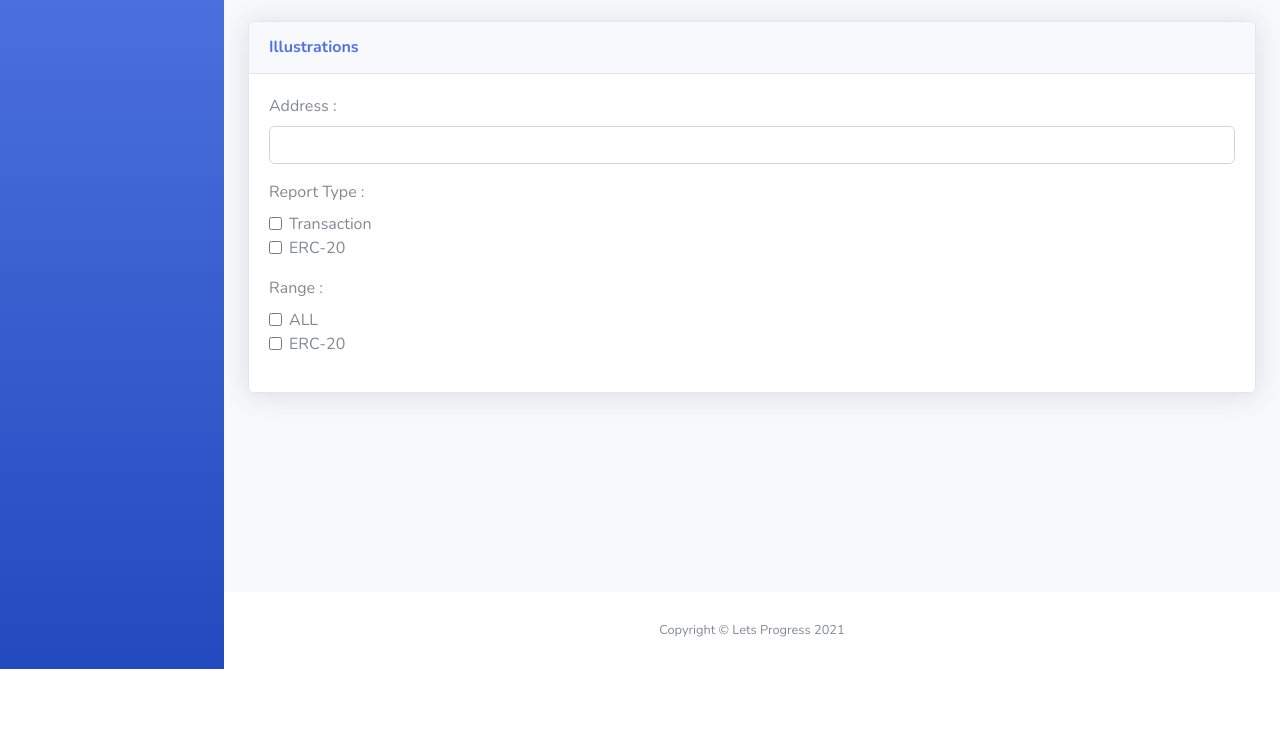
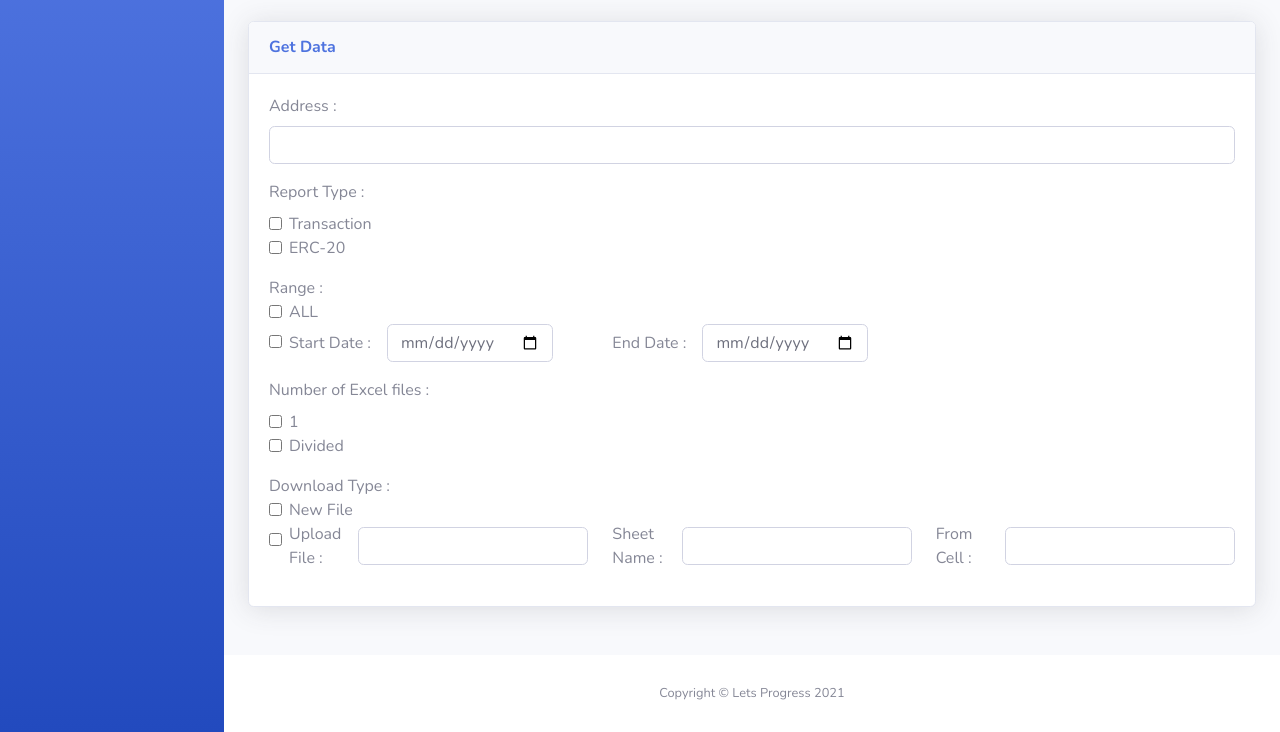
Before and after one commit to jeremylzn/savannah-dashboard, a website with bundled scripts: page index.html in a window 1280 px wide. Shown: the part 131-863 px from the top of the page. Before the commit the page ends 800 px from the top, so only its background shows below. Built offline with nearby package versions, Linux system fonts and the light colour scheme.

Commit message:
form-fix

```diff
--- a/index.html
+++ b/index.html
@@ -18,7 +18,8 @@
         rel="stylesheet">
 
     <!-- Custom styles for this template-->
-    <link href="css/sb-admin-2.min.css" rel="stylesheet">
+    <!-- <link href="css/sb-admin-2.min.css" rel="stylesheet"> -->
+    <link href="css/sb-admin-2.css" rel="stylesheet">
 
 </head>
 
@@ -97,7 +98,7 @@
                             <!-- Illustrations -->
                             <div class="card shadow mb-4">
                                 <div class="card-header py-3">
-                                    <h6 class="m-0 font-weight-bold text-primary">Illustrations</h6>
+                                    <h6 class="m-0 font-weight-bold text-primary">Get Data</h6>
                                 </div>
                                 <div class="card-body">
 
@@ -105,13 +106,15 @@
 
                                         <div class="form-group address">
                                             <label for="address-input">Address :</label>
-                                          <input type="text" class="form-control" id="address-input" aria-describedby="address-input">
+                                            <input type="text" class="form-control" id="address-input"
+                                                aria-describedby="address-input">
                                         </div>
 
                                         <div class="form-group report-type">
                                             <label>Report Type :</label>
                                             <div class="form-check">
-                                            <input class="form-check-input" type="checkbox" value="" id="transaction">
+                                                <input class="form-check-input" type="checkbox" value=""
+                                                    id="transaction">
                                                 <label class="form-check-label" for="transaction">
                                                     Transaction
                                                 </label>
@@ -124,7 +127,7 @@
                                             </div>
                                         </div>
 
-                                        <div class="form-group range">
+                                        <div class="form-group range form-checkbox-input">
                                             <label>Range :</label>
                                             <div class="form-check">
                                                 <input class="form-check-input" type="checkbox" value="" id="all-range">
@@ -133,12 +136,77 @@
                                                 </label>
                                             </div>
                                             <div class="form-check">
-                                              <input class="form-check-input" type="checkbox" value="" id="erc-20">
-                                              <label class="form-check-label" for="erc-20">
-                                                ERC-20
+                                                <input class="form-check-input checkbox-input" type="checkbox" value="" id="ranged">
+                                                <label class="form-check-label" for="ranged">
+
+                                                    <div class="row ranging-date">
+                                                        <div class="col-md-4 range-data">
+                                                            <label for="start-date">Start Date : </label> <input
+                                                                type="date" class="form-control" id="start-date"
+                                                                aria-describedby="start-date">
+                                                        </div>
+                                                        <div class="col-md-8 range-data">
+                                                            <label for="end-date">End Date : </label> <input type="date"
+                                                                class="form-control" id="end-date"
+                                                                aria-describedby="end-date">
+                                                        </div>
+                                                    </div>
+
                                                 </label>
                                             </div>
                                         </div>
+
+                                        <div class="form-group divide-excel">
+                                            <label>Number of Excel files :</label>
+                                            <div class="form-check">
+                                                <input class="form-check-input" type="checkbox" value=""
+                                                    id="single">
+                                                <label class="form-check-label" for="single">
+                                                    1
+                                                </label>
+                                            </div>
+                                            <div class="form-check">
+                                                <input class="form-check-input" type="checkbox" value="" id="multiple">
+                                                <label class="form-check-label" for="multiple">
+                                                    Divided
+                                                </label>
+                                            </div>
+                                        </div>
+
+                                        <div class="form-group download-type form-checkbox-input">
+                                            <label>Download Type :</label>
+                                            <div class="form-check">
+                                                <input class="form-check-input" type="checkbox" value="" id="new-file">
+                                                <label class="form-check-label" for="new-file">
+                                                    New File
+                                                </label>
+                                            </div>
+                                            <div class="form-check">
+                                                <input class="form-check-input checkbox-input" type="checkbox" value="" id="exist-file">
+                                                <label class="form-check-label" for="exist-file">
+
+                                                    <div class="row ranging-date">
+                                                        <div class="col-md-4 range-data">
+                                                            <label for="upload-file">Upload File : </label> <input
+                                                                type="text" class="form-control" id="upload-file"
+                                                                aria-describedby="upload-file">
+                                                        </div>
+                                                        <div class="col-md-4 range-data">
+                                                            <label for="sheet-name">Sheet Name : </label> <input type="text"
+                                                                class="form-control" id="sheet-name"
+                                                                aria-describedby="sheet-name">
+                                                        </div>
+                                                        <div class="col-md-4 range-data">
+                                                            <label for="from-cell">From Cell : </label> <input type="text"
+                                                                class="form-control" id="from-cell"
+                                                                aria-describedby="from-cell">
+                                                        </div>
+                                                    </div>
+
+                                                </label>
+                                            </div>
+                                        </div>
+
                                     </form>
 
                                 </div>
```
Also changed, not shown: css/sb-admin-2.css. Lines whose indentation alone changed are shown as unchanged.
